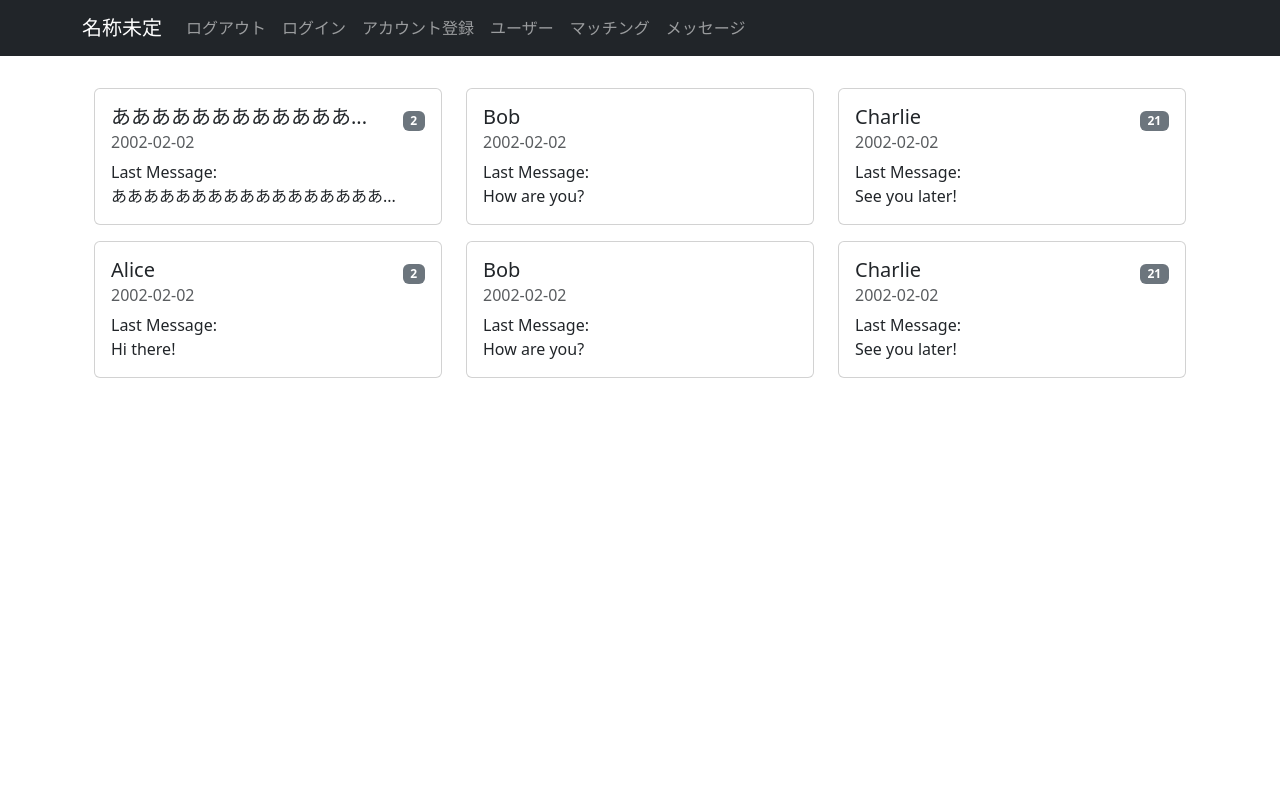
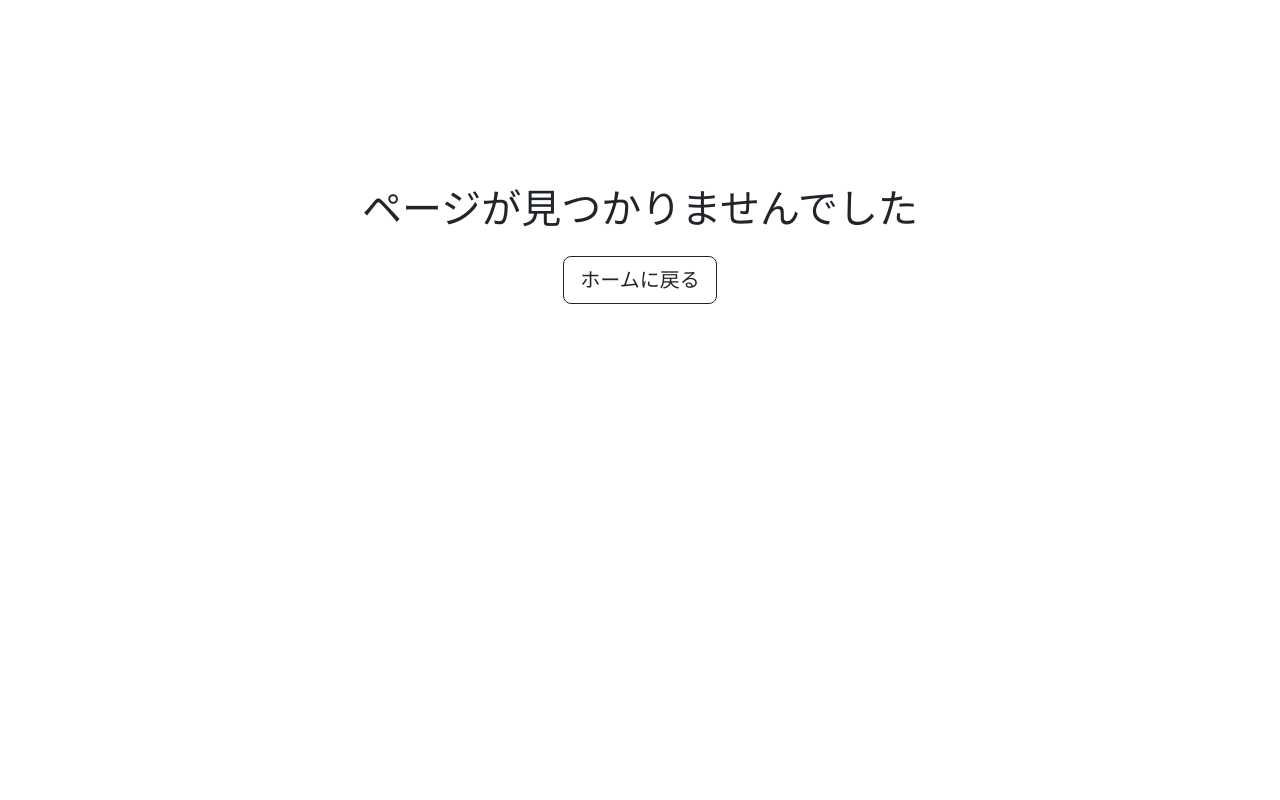
Before and after one commit to TeamKaseDori/frontend, a React (Vite) app: page /chat in a window 1280 px wide. Shown: the top 800 px of the page. Built offline with nearby package versions, Linux system fonts and the light colour scheme.

Commit message:
メッセージ機能の削除

```diff
--- a/src/components/molecules/header.jsx
+++ b/src/components/molecules/header.jsx
@@ -14,7 +14,6 @@ export const Header = () => {
                 <Nav.Link href="/signup">アカウント登録</Nav.Link>
                 <Nav.Link href="/user">ユーザー</Nav.Link>
                 <Nav.Link href="/matching">マッチング</Nav.Link>
-                <Nav.Link href="/chat">メッセージ</Nav.Link>
             </Nav>
             </Navbar.Collapse>
         </Container>
--- a/src/components/pages/chat/chatPage.jsx
+++ /dev/null
@@ -1,15 +0,0 @@
-import { Container } from "react-bootstrap";
-import { PageWrapper } from "../../organisms/wrapper/pageWrapper"
-import { useParams } from "react-router-dom";
-
-export const ChatPage = () => {
-    const { id } = useParams();
-    return (
-        <PageWrapper>
-            <Container>
-                <h3>{id}</h3>
-                <p>詳細</p>
-            </Container>
-        </PageWrapper>
-    );
-};
--- a/src/components/pages/chat/chatsPage.jsx
+++ /dev/null
@@ -1,63 +0,0 @@
-import { useEffect, useState } from "react";
-import {PageWrapper} from "../../organisms/wrapper/pageWrapper";
-import { Badge, Card, Col, Container, Row } from "react-bootstrap";
-import { Link } from "react-router-dom";
-
-
-
-export const ChatsPage = () => {
-    const [friends, setFriends] = useState([]);
-
-    const fetchFriends = () => {
-        const data = [
-            { id: 1, name: 'あああああああああああああああああああ', lastMessage: 'ああああああああああああああああああああああ',lastTime: '2002-02-02',noCheck:2 },
-            { id: 2, name: 'Bob', lastMessage: 'How are you?',lastTime: '2002-02-02',noCheck:0 },
-            { id: 3, name: 'Charlie', lastMessage: 'See you later!',lastTime: '2002-02-02' ,noCheck:21},
-            { id: 4, name: 'Alice', lastMessage: 'Hi there!',lastTime: '2002-02-02',noCheck:2 },
-            { id: 5, name: 'Bob', lastMessage: 'How are you?',lastTime: '2002-02-02',noCheck:0 },
-            { id: 6, name: 'Charlie', lastMessage: 'See you later!',lastTime: '2002-02-02' ,noCheck:21},
-        ];
-        setFriends(data);
-    };
-
-    useEffect(() => {
-        fetchFriends();
-      }, []);
-
-    return (
-        <PageWrapper>
-            <Container className="mb-2 mt-4">
-                <Row>
-                    {friends.map((friend) => (
-                    <Col key={friend.id} sm={12} md={6} lg={4} className="mb-2 mt-2">
-                        <Link to={`/chat/${friend.id}`} style={{textDecoration: "none"}}>
-                            <Card>
-                                <Card.Body>
-                                    <div className="d-flex justify-content-between align-items-center">
-                                        <Card.Title>{limitText(friend.name, 12)}</Card.Title>
-                                        {friend.noCheck ? (
-                                            <Badge bg="secondary">{friend.noCheck}</Badge>
-                                        ):(
-                                            <span></span>
-                                        )}
-                                    </div>
-                                    <Card.Subtitle className="mb-2 text-muted">{friend.lastTime}</Card.Subtitle>
-                                    <Card.Text>Last Message: <br />{limitText(friend.lastMessage, 17)}</Card.Text>
-                                </Card.Body>
-                            </Card>
-                        </Link>
-                    </Col>
-                    ))}
-                </Row>
-            </Container>
-        </PageWrapper>
-    );
-};
-
-
-const limitText = (text, maxLength) => {
-    if (text.length > maxLength) {
-        return text.slice(0, maxLength) + "...";
-    }
-    return text;
-}
--- a/src/router/Router.jsx
+++ b/src/router/Router.jsx
@@ -3,13 +3,10 @@ import { HomePage } from '../components/pages/homePage';
 import { UserPage } from '../components/pages/userPage';
 import { Page404 } from '../components/pages/page404';
 import { MatchingPage } from '../components/pages/matching/matchingPage';
-import { ChatsPage, } from '../components/pages/chat/chatsPage';
 import { LeaderPage } from '../components/pages/matching/leaderPage';
 import { LogoutPage } from '../components/pages/auth/logoutPage';
 import { LoginPage } from '../components/pages/auth/loginPage';
 import { SignupPage } from '../components/pages/auth/signupPage';
-import { ChatPage } from '../components/pages/chat/chatPage';
-
 
 
 export const Router = () => {
@@ -18,8 +15,6 @@ export const Router = () => {
         <Routes>
             <Route path="/"  element={<HomePage  />} />
             <Route path="/matching"  element={<MatchingPage  />} />
-            <Route path="/chat"  element={<ChatsPage  />} />
-            <Route path="/chat/:id"  element={<ChatPage  />} />
             <Route path="/user"  element={<UserPage  />} />
             <Route path="/logout"  element={<LogoutPage/>} />
             <Route path="/login"  element={<LoginPage  />} />
```
